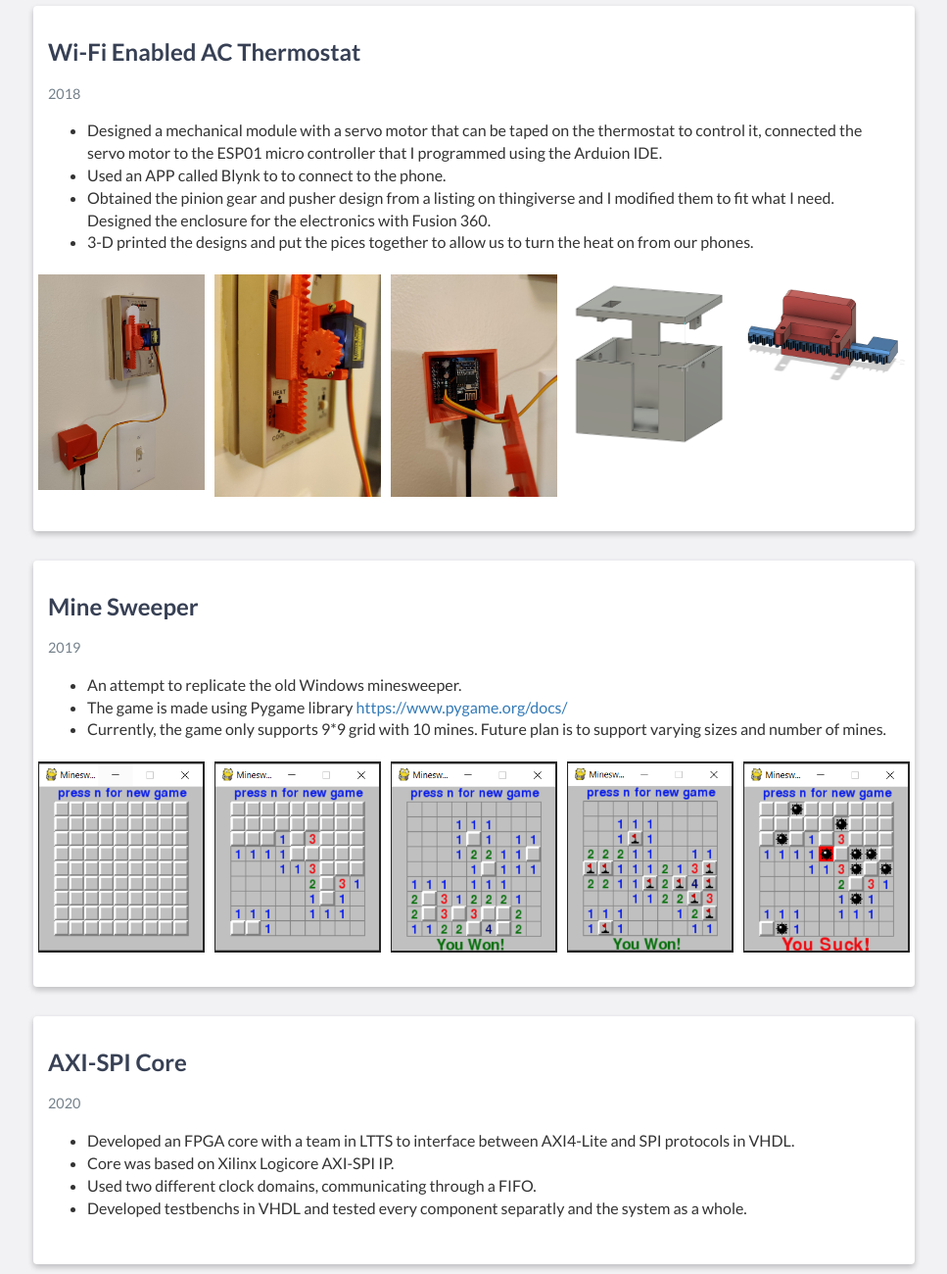
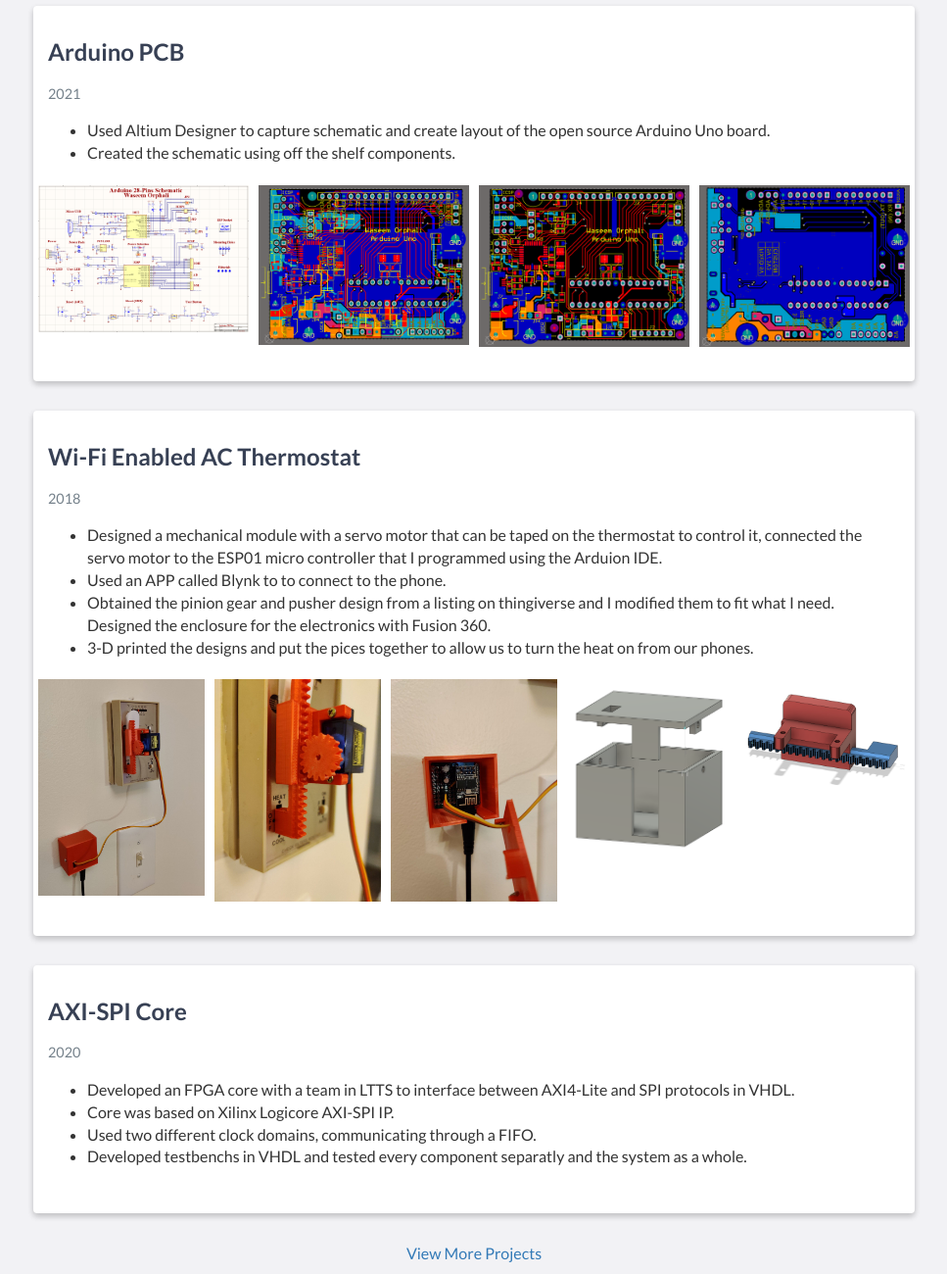
Before and after one commit to waseemorphali/my-portfolio, a website: page index.html in a window 1280 px wide. Shown: the part 4220-5520 px from the top of the page at 98% size, without its empty margins (156-1123 px from the left). Drawn offline with nearby package versions, Linux system fonts and the light colour scheme; some packages are replaced by stand-ins of ours; a script that the page names is missing.

Commit message:
added Arduino PCB project

```diff
--- a/index.html
+++ b/index.html
@@ -255,6 +255,37 @@
                 </div>
                 <!-- End .project -->
 
+				<div id="Arduino_PCB" class="project no-image shadow-large">
+					<div class="project-info">
+						<h3><strong>Arduino PCB</strong></h3>
+						<p>2021</p>
+						<ul>
+							<li>
+								Used Altium Designer to capture schematic and create layout of the open source Arduino Uno board.
+							</li>
+							<li>
+								Created the schematic using off the shelf components.
+							</li>
+						</ul>
+						<div class="row">
+							<div class="column_Chore">
+							  <img class="data-zoomable" src="images/Schematic.png" alt="Chores_1" style="width:100%">
+							</div>
+							<div class="column_Chore">
+							  <img class="data-zoomable" src="images/PCB.png" alt="Chores_2" style="width:100%">
+							</div>
+							<div class="column_Chore">
+							  <img class="data-zoomable" src="images/PCB_top.png" alt="Chores_3" style="width:100%">
+							</div>
+							<div class="column_Chore">
+							  <img class="data-zoomable" src="images/PCB_buttom.png" alt="Chores_4" style="width:100%">
+							</div>
+						</div>
+					</div>
+					<!-- End .project-info -->
+				</div>
+				<!-- End .project -->
+
                 <div id="Wi-Fi_Enabled_AC_Thermostat" class="project no-image shadow-large">
                     <div class="project-info">
                         <h3><strong>Wi-Fi Enabled AC Thermostat</strong></h3>
@@ -295,6 +326,32 @@
                 </div>
                 <!-- End .project -->
 
+				<div id="AXI-SPI-Core" class="project no-image shadow-large">
+                    <div class="project-info">
+                        <h3><strong>AXI-SPI Core</strong></h3>
+                        <p>2020</p>
+                        <ul>
+                            <li>
+                                Developed an FPGA core with a team in LTTS to interface between AXI4-Lite and SPI protocols in VHDL.
+                            </li>
+                            <li>
+                                Core was based on Xilinx Logicore AXI-SPI IP.
+                            </li>
+                            <li>
+                                Used two different clock domains, communicating through a FIFO.
+                            </li>
+                            <li>
+                                Developed testbenchs in VHDL and tested every component separatly and the system as a whole.
+                            </li>
+                        </ul>
+                    </div>
+                    <!-- End .project-info -->
+                </div>
+                <!-- End .project -->
+
+				<a id="view-more-projects" href="#">View More Projects</a>
+                <div id="more-projects">
+
 					<div id="MineSweeper" class="project no-image shadow-large">
 						<div class="project-info">
 							<h3><strong>Mine Sweeper</strong></h3>
@@ -331,32 +388,6 @@
 						<!-- End .project-info -->
 					</div>
 					<!-- End .project -->
-
-				<div id="AXI-SPI-Core" class="project no-image shadow-large">
-                    <div class="project-info">
-                        <h3><strong>AXI-SPI Core</strong></h3>
-                        <p>2020</p>
-                        <ul>
-                            <li>
-                                Developed an FPGA core with a team in LTTS to interface between AXI4-Lite and SPI protocols in VHDL.
-                            </li>
-                            <li>
-                                Core was based on Xilinx Logicore AXI-SPI IP.
-                            </li>
-                            <li>
-                                Used two different clock domains, communicating through a FIFO.
-                            </li>
-                            <li>
-                                Developed testbenchs in VHDL and tested every component separatly and the system as a whole.
-                            </li>
-                        </ul>
-                    </div>
-                    <!-- End .project-info -->
-                </div>
-                <!-- End .project -->
-
-				<a id="view-more-projects" href="#">View More Projects</a>
-                <div id="more-projects">
 
 					<div id="Implementation_of_Tree_Pattern_Matching" class="project no-image shadow-large">
                         <div class="project-info">
```
Also changed, not shown: images/PCB.PNG (added), images/PCB_buttom.PNG (added), images/PCB_top.PNG (added), images/Schematic.PNG (added). Lines whose indentation alone changed are shown as unchanged.
